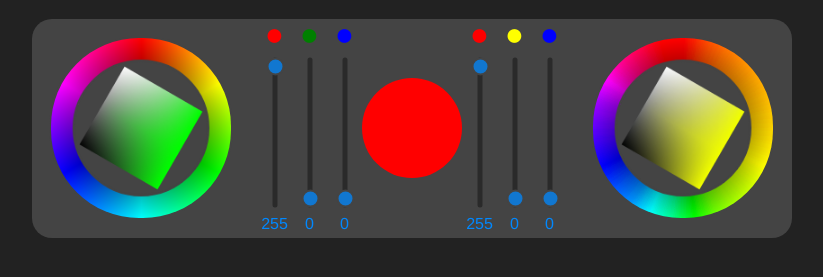
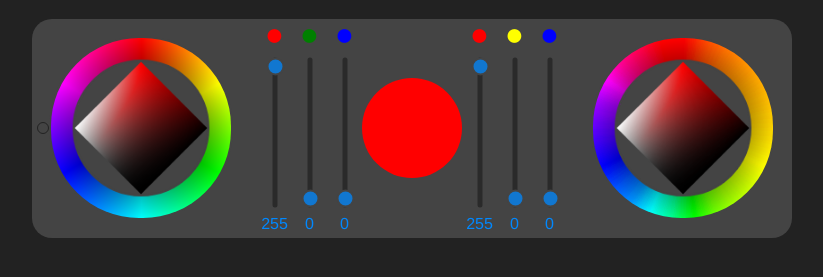
Before and after one commit to stevinz/iris, a plain HTML site: page index.html in a window 1280 px wide. Shown: the part 261-538 px from the top of the page, without its empty margins (228-1051 px from the left). Drawn offline with Linux system fonts and the light colour scheme.

Commit message:
Better color square

```diff
--- a/css/colorwheel.css
+++ b/css/colorwheel.css
@@ -62,6 +62,16 @@ body {
 	border-color: var(--color-background-dark);
 }
 
+.mouseCircle {
+	background-color: transparent;
+	border: 1px solid;
+	border-color: var(--color-background-dark);
+	width: var(--mouse-circle-size);
+	height: var(--mouse-circle-size);
+	border-radius: var(--mouse-circle-size);
+	position: absolute;
+}
+
 /*/////////////////////////////////////////////////////////////////////////////////////
 //		Slider
 /////////////////////////////////////////////////////////////////////////////////////*/
@@ -76,6 +86,7 @@ body {
 	--display-radius: 20px;
 
 	--wheel-size: 180px;
+	--mouse-circle-size: 10px;
 
 	--color-width: 100px;
 	--color-height: 100px;
--- a/example/colorwheel.js
+++ b/example/colorwheel.js
@@ -88,6 +88,8 @@ function drawColorWheel(canvas, type = 'rgb', saturation = 1, size = 0.75 /* 0.0
 }
 
 function drawColorBox(canvas, type = 'rgb', hue = 0, size = 0.75 /* 0.0 to 1.0 */) {
+    let sizeSquared = size * size;
+    size = Math.sqrt(sizeSquared / 2) - (2 / canvas.width);
     let ctx = canvas.getContext('2d');
     let inMemoryCanvas = document.createElement('canvas');
         inMemoryCanvas.width = Math.round(canvas.width * size);
@@ -98,9 +100,18 @@ function drawColorBox(canvas, type = 'rgb', hue = 0, size = 0.75 /* 0.0 to 1.0 *
     for (let y = 0; y < inMemoryCanvas.height; y++) {
         for (let x = 0; x < inMemoryCanvas.width; x++) {
             let h = hue;
+
+            // Top saturation: 1.0, bottom: 0.0
             let s = 1.0 - (y / inMemoryCanvas.height);
+
+            // Saturation, Lightness
+            //      (1.0, 0.5) ---- (1.0, 0.0)
+            //          |               |
+            //          |               |
+            //      (0.0, 1.0) ---- (0.0, 0.0)
             let l = 1.0 - (x / inMemoryCanvas.width);
-                l = (0.5 * s) + (l * (1.0 - s));
+                l = ((0.5 * s) + (l * (1.0 - s))) * l;
+
             eye.set(h, s, l, 'hsl');
             if (type === 'ryb') eye.adjustToRyb();
             setPixel(img, x, y, eye.r, eye.g, eye.b, 255);
@@ -109,7 +120,7 @@ function drawColorBox(canvas, type = 'rgb', hue = 0, size = 0.75 /* 0.0 to 1.0 *
     ctxMemory.putImageData(img, 0, 0);
     ctx.save();
     ctx.translate(canvas.width/2, canvas.height/2);
-    ctx.rotate(hue * (Math.PI / 180));
+    ctx.rotate((hue + 45) * (Math.PI / 180));
     ctx.drawImage(inMemoryCanvas, -inMemoryCanvas.width/2, -inMemoryCanvas.height/2);
     ctx.restore();
 }
--- a/index.html
+++ b/index.html
@@ -7,7 +7,7 @@
         <link rel='stylesheet' href='./css/colorwheel.css' type='text/css'>
     </head>
     <body>
-        <div style='height: 200px;'></div>
+        <div class='filler' style='height: 200px;'></div>
 
         <!-------------------------------------------------------------------->
 
@@ -15,7 +15,7 @@
 
         <div class='centerBox'>
             <canvas class='colorWheel' id='colorWheelRgb' width='200' height='200'></canvas>
-                <!-- to draw color wheel -->
+                <div class="mouseCircle"></div>
             </canvas>
 
             <div id='sliders'>
@@ -59,6 +59,8 @@
             </canvas>
         </div>
 
+        <div class='filler' style='height: 20000px;'></div>
+
         <!-------------------------------------------------------------------->
 
         <script type='module'>
@@ -72,17 +74,15 @@
 
             drawColorWheel(rgbWheel, 'rgb');
             drawColorWheel(rybWheel, 'ryb');
-
-            drawColorBox(rgbWheel, 'rgb', 120, 0.5);
-            drawColorBox(rybWheel, 'ryb', 120, 0.5);
+            drawColorBox(rgbWheel, 'rgb', 0);
+            drawColorBox(rybWheel, 'ryb', 0);
 
             connectSliders();
 
 
-            let mouseCircle = document.createElement('div');
-            mouseCircle.id = '';
+            let mouseCircle = document.getElementsByClassName('mouseCircle');
+
             rgbWheel.addEventListener('mousemove', function(event) {
-
 
             });
 
--- a/src/coloreye.js
+++ b/src/coloreye.js
@@ -460,7 +460,7 @@ function cubicInterpolation(v1, v2, v3, scale = 255, table = CUBE.RYB_TO_RGB) {
 /////////////////////////////////////////////////////////////////////////////////////
 let CUBE = {
 	RYB_TO_RGB: [
-		[ 1.000, 1.000, 1.000 ],    // white
+        [ 1.000, 1.000, 1.000 ],    // white
 		[ 0.163, 0.373, 0.600 ],    // blue
         [ 1.000, 1.000, 0.000 ],    // yellow
 		[ 1.000, 0.000, 0.000 ],    // red
```
